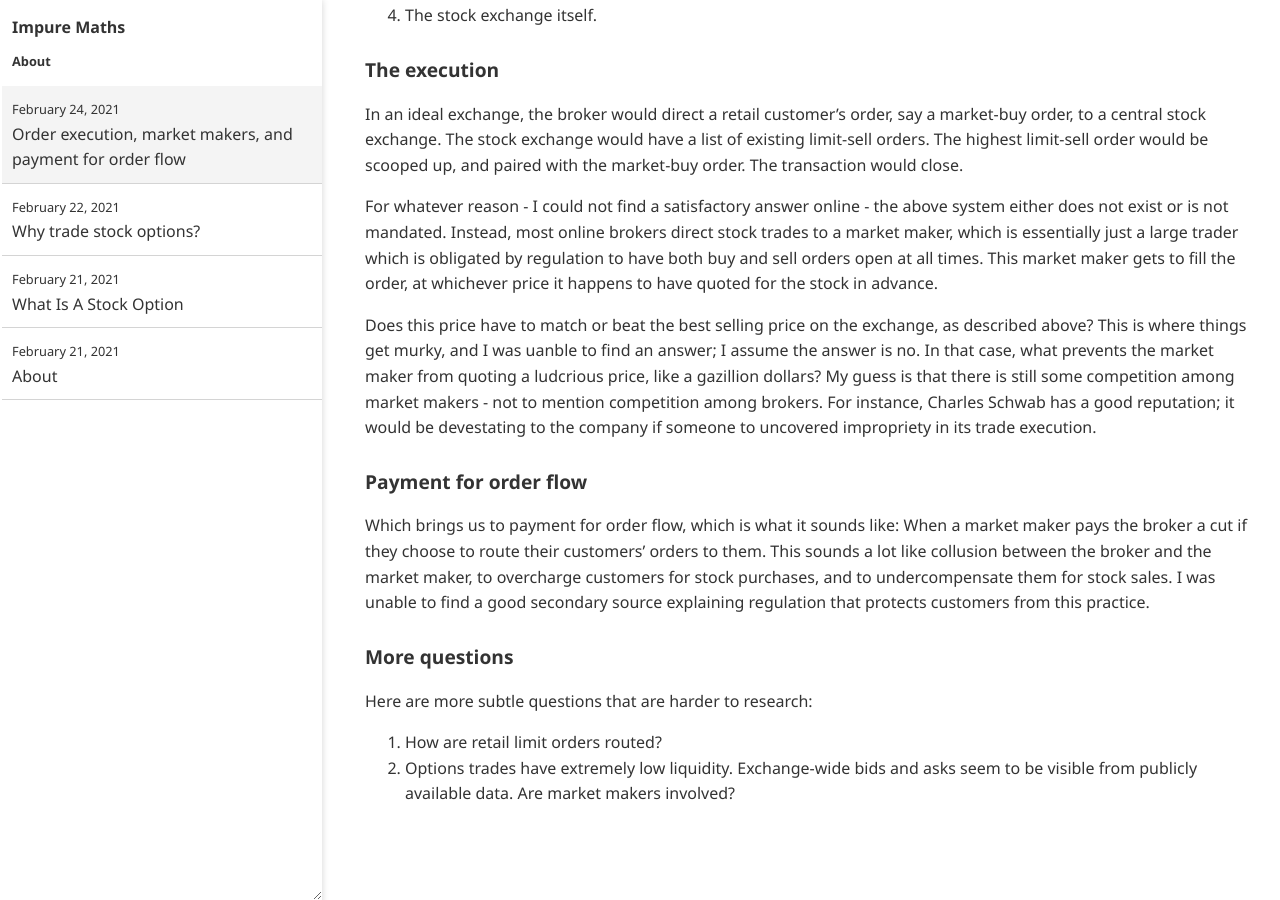
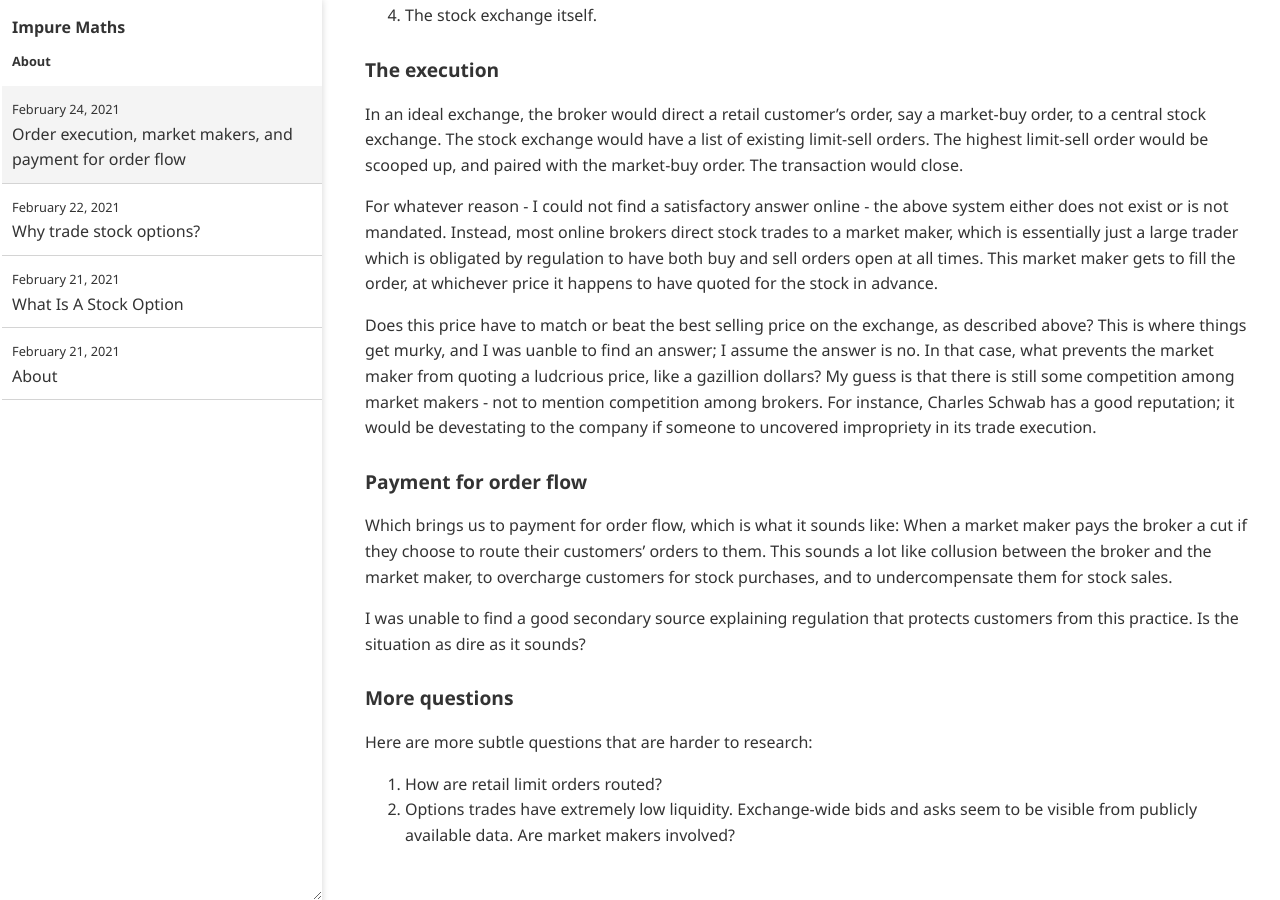
Before and after one commit to impuremaths/impuremaths.github.io, a Jekyll site: the page built from _posts/2021-02-24-order-execution.md, in a window 1280 px wide and 900 px high, scrolled down 635 px. Built offline with Jekyll 4.4.1, drawn with Linux system fonts in a browser that asks for light colours.

Commit message:
Update 2021-02-24-order-execution.md

```diff
--- a/_posts/2021-02-24-order-execution.md
+++ b/_posts/2021-02-24-order-execution.md
@@ -33,7 +33,9 @@ Does this price have to match or beat the best selling price on the exchange, as
 
 ### Payment for order flow
 
-Which brings us to payment for order flow, which is what it sounds like: When a market maker pays the broker a cut if they choose to route their customers' orders to them. This sounds a lot like collusion between the broker and the market maker, to overcharge customers for stock purchases, and to undercompensate them for stock sales. I was unable to find a good secondary source explaining regulation that protects customers from this practice.
+Which brings us to payment for order flow, which is what it sounds like: When a market maker pays the broker a cut if they choose to route their customers' orders to them. This sounds a lot like collusion between the broker and the market maker, to overcharge customers for stock purchases, and to undercompensate them for stock sales.
+
+I was unable to find a good secondary source explaining regulation that protects customers from this practice. Is the situation as dire as it sounds?
 
 ### More questions
 
```
